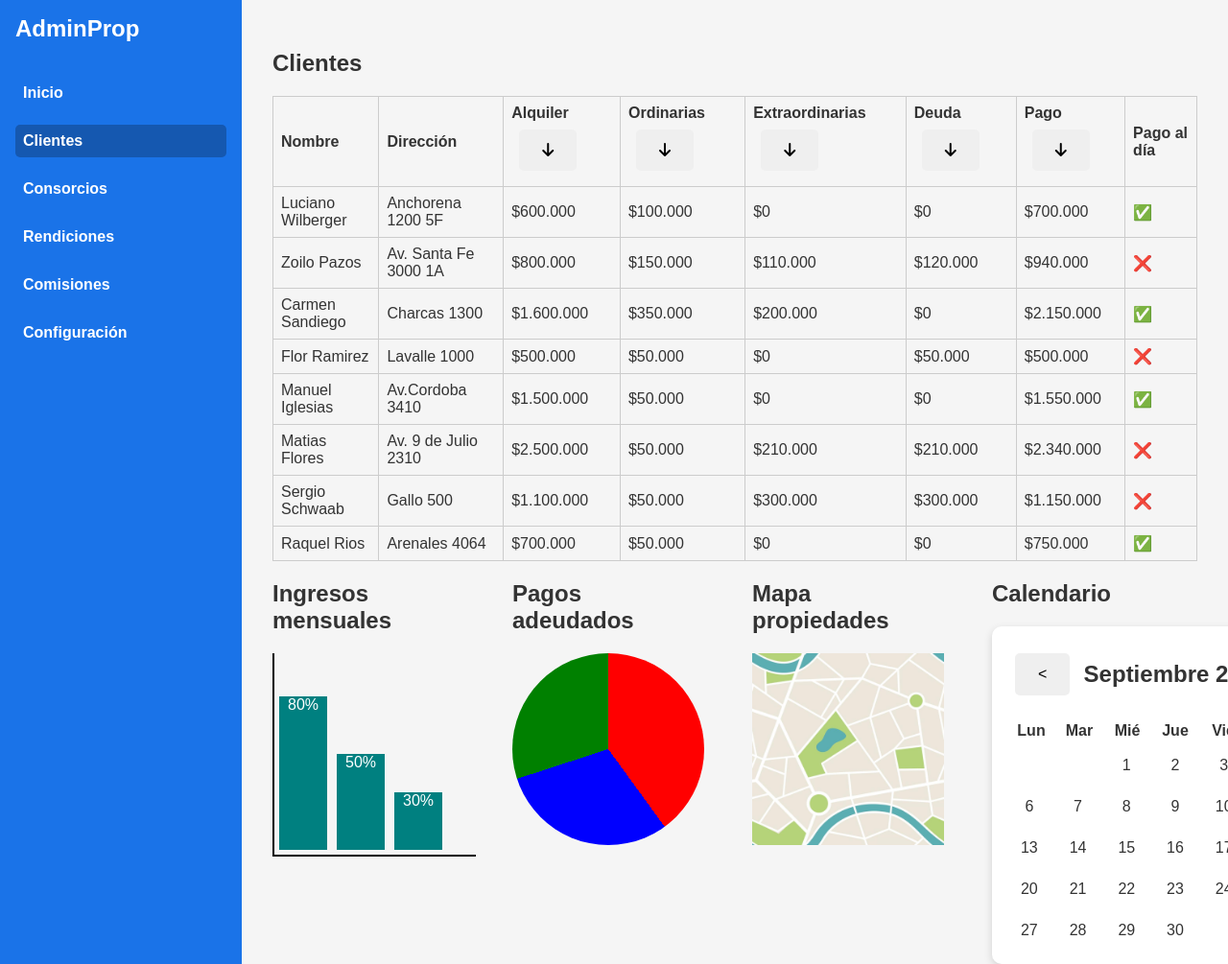
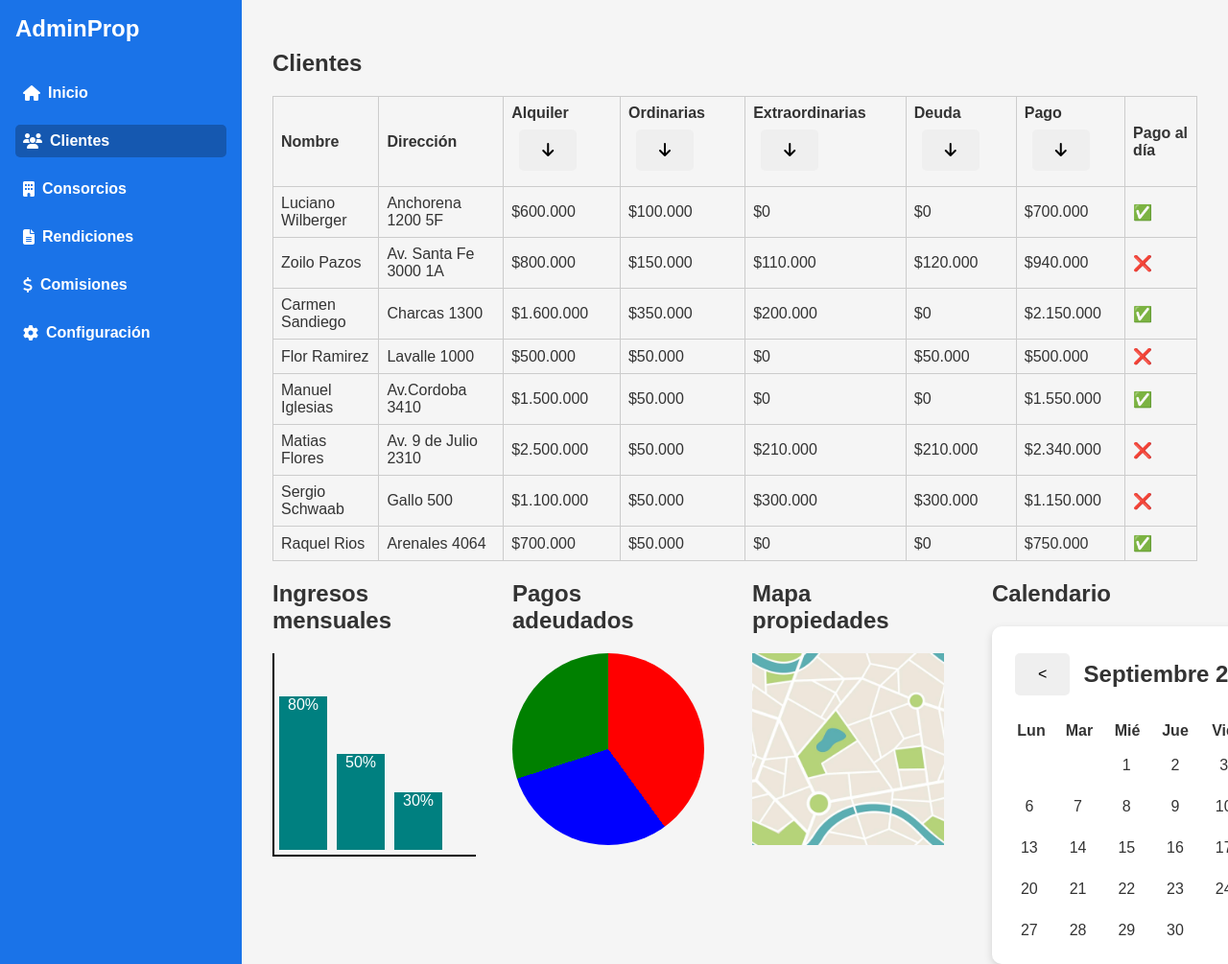
Before and after one commit to germandouce/prototipo-AdminProp, a Flask app: page /clientes in a window 1280 px wide. Shown: the whole page at 96% size. Run offline with Flask 3, Linux system fonts and the light colour scheme; parts of the project's set-up code (start-up, migrations or seed data) failed here and were passed over; some libraries are stand-ins or nearby versions.

Commit message:
Iconos en sidebar e implemento uso de access-token porque sino era mucho lio andar paseando el user-id por todos lados

```diff
--- a/API/requirements.txt
+++ b/API/requirements.txt
@@ -1,4 +1,5 @@
 Flask==3.0.3
+Flask-JWT-Extended
 Flask-SQLAlchemy==3.1.1
 mysql-connector-python==8.4.0
 python-dotenv==1.0.1
--- a/Frontend/app.py
+++ b/Frontend/app.py
@@ -32,7 +32,10 @@ def login():
         password = request.form.get("password")
         response = requests.post(f"{API_URL}/login", json={"email": email, "password": password})
         if response.status_code == 200:
-            return redirect(url_for("inicio"))
+            token = response.json().get("access_token")
+            resp = make_response(redirect(url_for("inicio")))
+            resp.set_cookie("access_token", token, httponly=True, secure=False)
+            return resp
         else:
             error_msg = response.json().get("error", "Error desconocido")
             return render_template("login.html", error=error_msg)
@@ -57,8 +60,19 @@ def register():
 def clientes():
     return render_template("clientes.html", active_page='clientes')
 
-@app.route("/consorcios")
+@app.route("/consorcios", methods=["GET", "POST"])
 def consorcios():
+    #----------POST----------
+    if request.method == "POST":
+        name = request.form.get("name")
+        address = request.form.get("address")
+        response = requests.post(f"{API_URL}/consortiums", json={"name": name, "address": address})
+        if response.status_code == 201:
+            return redirect(url_for("consorcios"))
+        else:
+            error_msg = response.json().get("error", "Error desconocido")
+            return render_template("consorcios.html", error=error_msg)
+    #----------GET----------
     response = requests.get(f"{API_URL}/consortiums").json()
     consortiums = response["consortiums"] if "consortiums" in response else []
     return render_template("consorcios.html", active_page='consorcios', consortiums=consortiums)
--- a/Frontend/templates/base.html
+++ b/Frontend/templates/base.html
@@ -13,12 +13,12 @@
         <h2>AdminProp</h2>
         <nav>
             <ul>
-                <li><a href="{{ url_for('inicio') }}" data-page="inicio" id="navbar-inicio" class="{% if active_page == 'inicio' %}active{% endif %}">Inicio</a></li>
-                <li><a href="{{ url_for('clientes') }}" data-page="clientes" id="navbar-clientes" class="{% if active_page == 'clientes' %}active{% endif %}">Clientes</a></li>
-                <li><a href="{{ url_for('consorcios') }}" data-page="consorcios" id="navbar-consorcios" class="{% if active_page == 'consorcios' %}active{% endif %}">Consorcios</a></li>
-                <li><a href="{{ url_for('rendiciones') }}" data-page="rendiciones" id="navbar-rendiciones" class="{% if active_page == 'rendiciones' %}active{% endif %}">Rendiciones</a></li>
-                <li><a href="{{ url_for('comisiones') }}" id="navbar-comisiones" class="{% if active_page == 'comisiones' %}active{% endif %}">Comisiones</a></li>
-                <li><a href="{{ url_for('configuracion') }}" data-page="configuracion" id="navbar-configuracion" class="{% if active_page == 'configuracion' %}active{% endif %}">Configuración</a></li>
+                <li><a href="{{ url_for('inicio') }}" data-page="inicio" id="navbar-inicio" class="{% if active_page == 'inicio' %}active{% endif %}"><i class="fa-solid fa-house"></i>Inicio</a></li>
+                <li><a href="{{ url_for('clientes') }}" data-page="clientes" id="navbar-clientes" class="{% if active_page == 'clientes' %}active{% endif %}"><i class="fa-solid fa-users"></i>Clientes</a></li>
+                <li><a href="{{ url_for('consorcios') }}" data-page="consorcios" id="navbar-consorcios" class="{% if active_page == 'consorcios' %}active{% endif %}"><i class="fa-solid fa-building"></i>Consorcios</a></li>
+                <li><a href="{{ url_for('rendiciones') }}" data-page="rendiciones" id="navbar-rendiciones" class="{% if active_page == 'rendiciones' %}active{% endif %}"><i class="fa-solid fa-file-lines"></i>Rendiciones</a></li>
+                <li><a href="{{ url_for('comisiones') }}" id="navbar-comisiones" class="{% if active_page == 'comisiones' %}active{% endif %}"><i class="fa-solid fa-dollar-sign"></i>Comisiones</a></li>
+                <li><a href="{{ url_for('configuracion') }}" data-page="configuracion" id="navbar-configuracion" class="{% if active_page == 'configuracion' %}active{% endif %}"><i class="fa-solid fa-gear"></i>Configuración</a></li>
             </ul>
         </nav>
     </aside>
```
Also changed, not shown: API/app.py (+19 -8 lines), css/style.css (+6 -1 lines).
